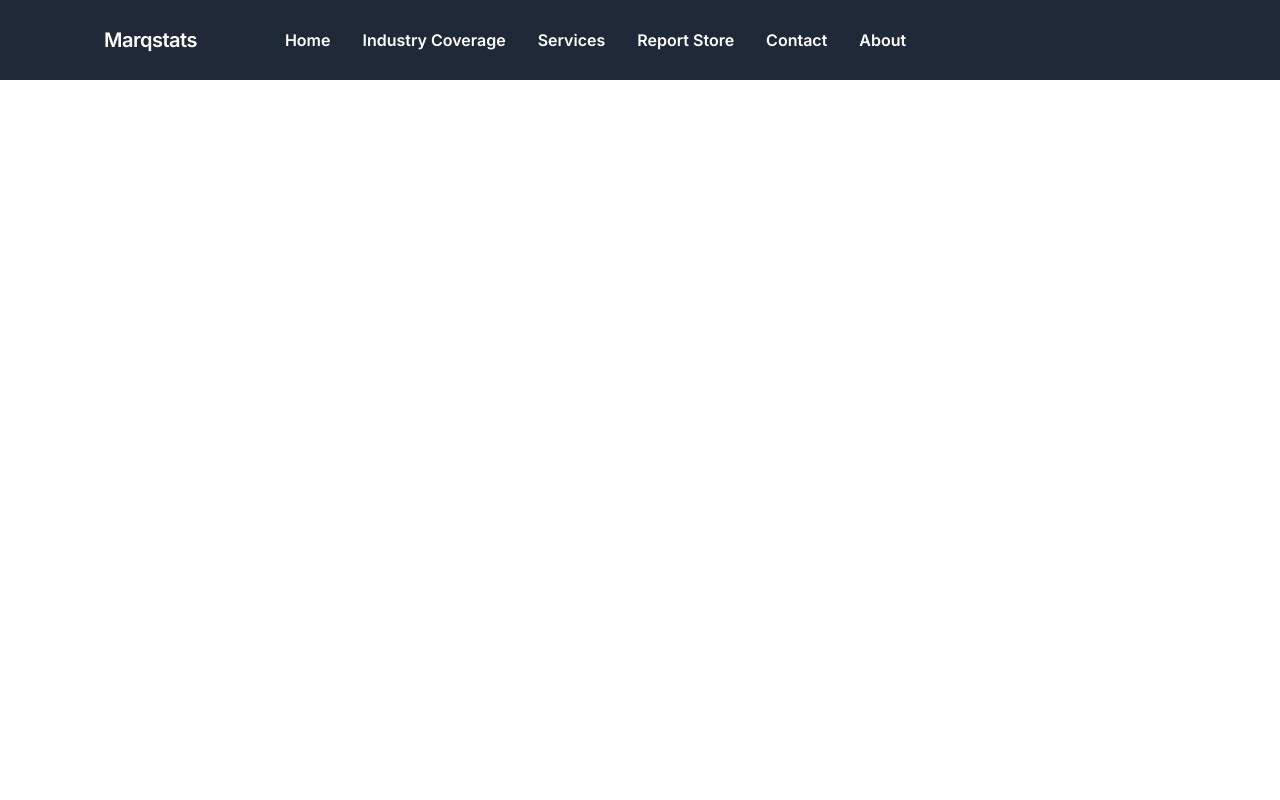
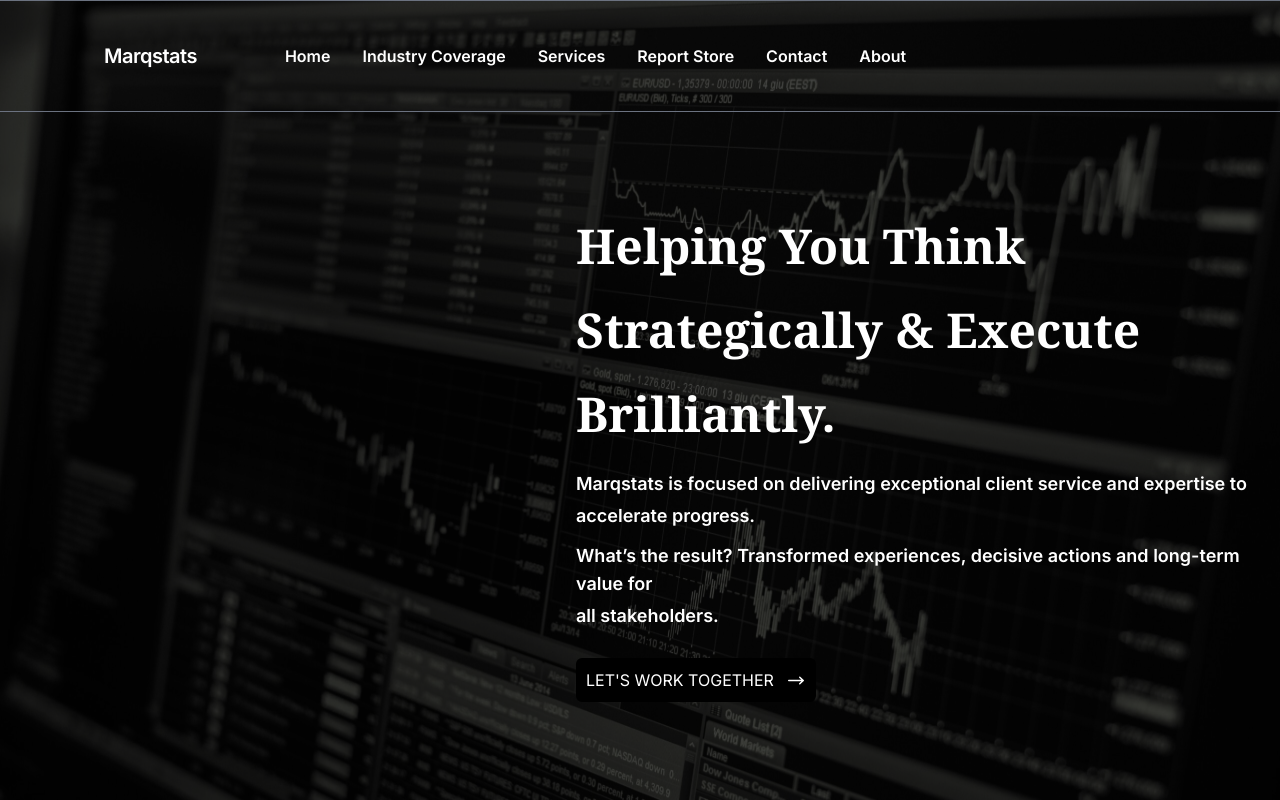
Before and after one commit to SidhartGautam25/marq, a Next.js app in the folder frontend/: page / in a window 1280 px wide. Built offline with nearby package versions, Linux system fonts and the light colour scheme.

Commit message:
navbar and first comp completed

```diff
--- a/frontend/app/comp/homeone/Homeone.tsx
+++ b/frontend/app/comp/homeone/Homeone.tsx
@@ -2,31 +2,35 @@
 
 export default function HomeOne() {
   return (
-    <div className="flex border-2 border-red-600 h-[90vh] w-full">
-      <div className="w-[45vw]">hello</div>
-      <div className="w-[55vw] border-2  flex flex-col justify-center">
-        <div className="text-6xl font-bold mb-4 font-serif">
+    <div className="flex h-[86vh] w-full bg-img1 z-10">
+      <div className="w-[45vw] "></div>
+      <div className="w-[55vw]   flex flex-col justify-center">
+        <div className="text-[3rem] font-bold mb-3 font-serif text-white">
           Helping You Think{" "}
         </div>
-        <div className="text-6xl font-bold mb-4 font-serif">
+        <div className="text-[3rem] font-bold mb-3 font-serif  text-white">
           Strategically & Execute
         </div>
-        <div className="text-6xl font-bold mb-4 font-serif">Brilliantly.</div>
+        <div className="text-[3rem] font-bold mb-3 font-serif  text-white">
+          Brilliantly.
+        </div>
         <div>
-          <div className="mt-2 mb-1 font-semibold text-lg">
+          <div className="mt-2 mb-1 font-semibold text-lg  text-white">
             Marqstats is focused on delivering exceptional client service and
             expertise to
           </div>
-          <div className="mt-1 mb-1 font-semibold text-lg">
+          <div className="mt-1 mb-1 font-semibold text-lg  text-white">
             accelerate progress.{" "}
           </div>
         </div>
         <div>
-          <div className="mt-2 mb-1 font-semibold text-lg">
+          <div className="mt-2 mb-1 font-semibold text-lg  text-white">
             What’s the result? Transformed experiences, decisive actions and
             long-term value for
           </div>
-          <div className="mt-1 font-semibold text-lg">all stakeholders.</div>
+          <div className="mt-1 font-semibold text-lg  text-white">
+            all stakeholders.
+          </div>
         </div>
         <div className="flex mt-7 p-2  rounded-md border-2 border-black bg-black hover:bg-white hover:text-black text-white text-base w-fit">
           LET'S WORK TOGETHER{" "}
--- a/frontend/app/comp/navbar/Navbar.tsx
+++ b/frontend/app/comp/navbar/Navbar.tsx
@@ -1,19 +1,20 @@
 "use client";
 // import Image from 'next/image';
-import Link from 'next/link';
-import { useState } from 'react';
+import Link from "next/link";
+import { useState } from "react";
 // import img1 from '../../../public/icon-dropdown.svg';
 export default function NavBar() {
   const [isOpen, setIsOpen] = useState(false);
   const [isDropdownOpen, setIsDropdownOpen] = useState(false);
   const [isDropdownOpens, setIsDropdownOpens] = useState(false);
 
-
   return (
-    <nav className="bg-gray-800 p-4 lg:p-6 lg:flex">
+    <nav className="border-gray-500 border-t-[0.1px] border-b-[0.1px] bg-transparent h-[14vh] p-4 lg:p-6 lg:flex z-10">
       <div className="flex items-center justify-between ml-20">
         <Link href="/">
-          <span className="text-white font-semibold text-xl tracking-tight">Marqstats</span>
+          <span className="text-white font-semibold text-xl tracking-tight">
+            Marqstats
+          </span>
         </Link>
         <button
           className="text-white inline-flex items-center justify-center p-2 rounded-md lg:hidden"
@@ -38,15 +39,26 @@ export default function NavBar() {
         </button>
       </div>
 
-      <div className={`lg:flex lg:items-center pl-20 ${isOpen ? 'block' : 'hidden'}`}>
+      <div
+        className={`lg:flex lg:items-center pl-20 ${
+          isOpen ? "block" : "hidden"
+        }`}
+      >
         <div className="pt-2 pb-4 lg:p-0 lg:flex lg:space-x-4">
           <Link href="/">
-            <span className="block px-2 py-1 text-white font-semibold rounded hover:bg-gray-700 lg:mt-0">Home</span>
+            <span className="block px-2 py-1 text-white font-semibold rounded hover:bg-gray-700 lg:mt-0">
+              Home
+            </span>
           </Link>
-          <div className='relative'>
+          <div className="relative">
             <Link href="/">
-            <span onMouseEnter={() => setIsDropdownOpen(true)}
-              onMouseLeave={() => setIsDropdownOpen(false)} className="block px-2 py-1 text-white font-semibold rounded hover:bg-gray-700 lg:mt-0">Industry Coverage</span>
+              <span
+                onMouseEnter={() => setIsDropdownOpen(true)}
+                onMouseLeave={() => setIsDropdownOpen(false)}
+                className="block px-2 py-1 text-white font-semibold rounded hover:bg-gray-700 lg:mt-0"
+              >
+                Industry Coverage
+              </span>
             </Link>
             {/* <Image src={img1} alt="" className='w-4 h-4'/> */}
             {isDropdownOpen && (
@@ -88,12 +100,15 @@ export default function NavBar() {
               </ul>
             )}
           </div>
-          <div className='relative'>
+          <div className="relative">
             <Link href="/">
-            <span onMouseEnter={() => setIsDropdownOpens(true)}
+              <span
+                onMouseEnter={() => setIsDropdownOpens(true)}
                 onMouseLeave={() => setIsDropdownOpens(false)}
-              className="block px-2 py-1 text-white font-semibold rounded hover:bg-gray-700 lg:mt-0">Services</span>
-
+                className="block px-2 py-1 text-white font-semibold rounded hover:bg-gray-700 lg:mt-0"
+              >
+                Services
+              </span>
             </Link>
             {isDropdownOpens && (
               <ul
@@ -125,13 +140,19 @@ export default function NavBar() {
             )}
           </div>
           <Link href="/">
-            <span className="block px-2 py-1 text-white font-semibold rounded hover:bg-gray-700 lg:mt-0">Report Store</span>
+            <span className="block px-2 py-1 text-white font-semibold rounded hover:bg-gray-700 lg:mt-0">
+              Report Store
+            </span>
           </Link>
           <Link href="/">
-            <span className="block px-2 py-1 text-white font-semibold rounded hover:bg-gray-700 lg:mt-0">Contact</span>
+            <span className="block px-2 py-1 text-white font-semibold rounded hover:bg-gray-700 lg:mt-0">
+              Contact
+            </span>
           </Link>
           <Link href="/">
-            <span className="block px-2 py-1 text-white font-semibold rounded hover:bg-gray-700 lg:mt-0">About</span>
+            <span className="block px-2 py-1 text-white font-semibold rounded hover:bg-gray-700 lg:mt-0">
+              About
+            </span>
           </Link>
         </div>
       </div>
--- a/frontend/app/page.tsx
+++ b/frontend/app/page.tsx
@@ -1,9 +1,18 @@
 import { HomeOne, NavBar } from "./comp";
+import img1 from "../public/images/img1.jpg";
+import Image from "next/image";
 export default function Home() {
   return (
     <div className="flex flex-col h-dvh w-dvw">
-      <NavBar />
-      {/* <HomeOne /> */}
+      <div className="flex flex-col h-dvh w-dvw">
+        <Image
+          src={img1}
+          alt=""
+          className="opacity-100 brightness-[0.3] z-0 absolute w-full h-full"
+        />
+        <NavBar />
+        <HomeOne />
+      </div>
     </div>
   );
 }
--- a/frontend/tailwind.config.ts
+++ b/frontend/tailwind.config.ts
@@ -1,4 +1,5 @@
 import type { Config } from "tailwindcss";
+
 
 const config: Config = {
   content: [
@@ -12,6 +13,9 @@ const config: Config = {
         "gradient-radial": "radial-gradient(var(--tw-gradient-stops))",
         "gradient-conic":
           "conic-gradient(from 180deg at 50% 50%, var(--tw-gradient-stops))",
+
+        "img1": "url('/public/images/img1.jpg')",
+
       },
     },
   },
```
Also changed, not shown: frontend/public/images/img1.jpg (added). Lines whose indentation alone changed are shown as unchanged.
